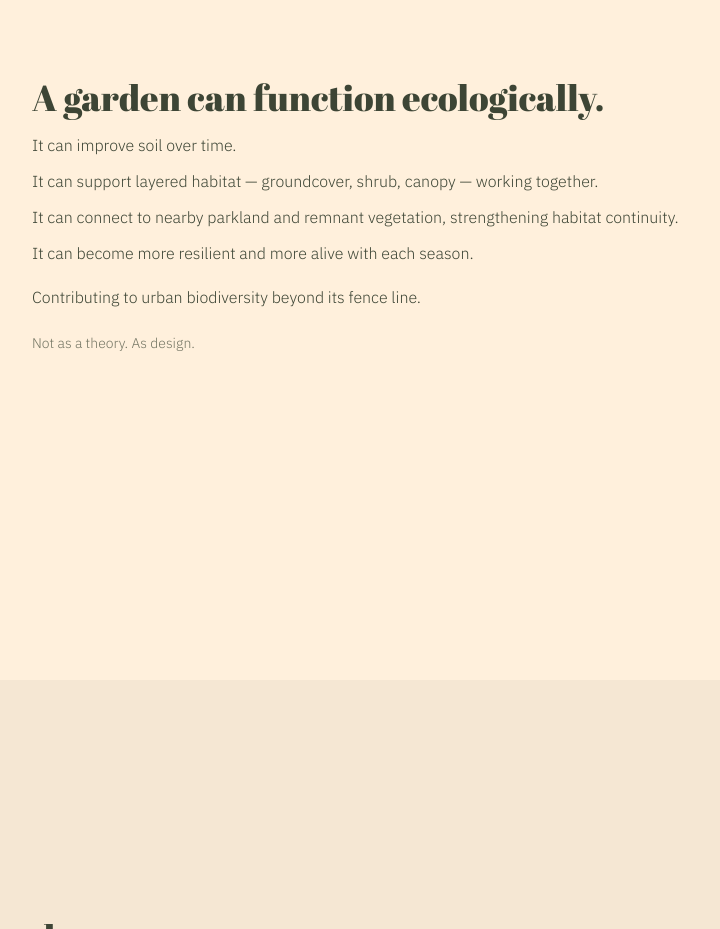
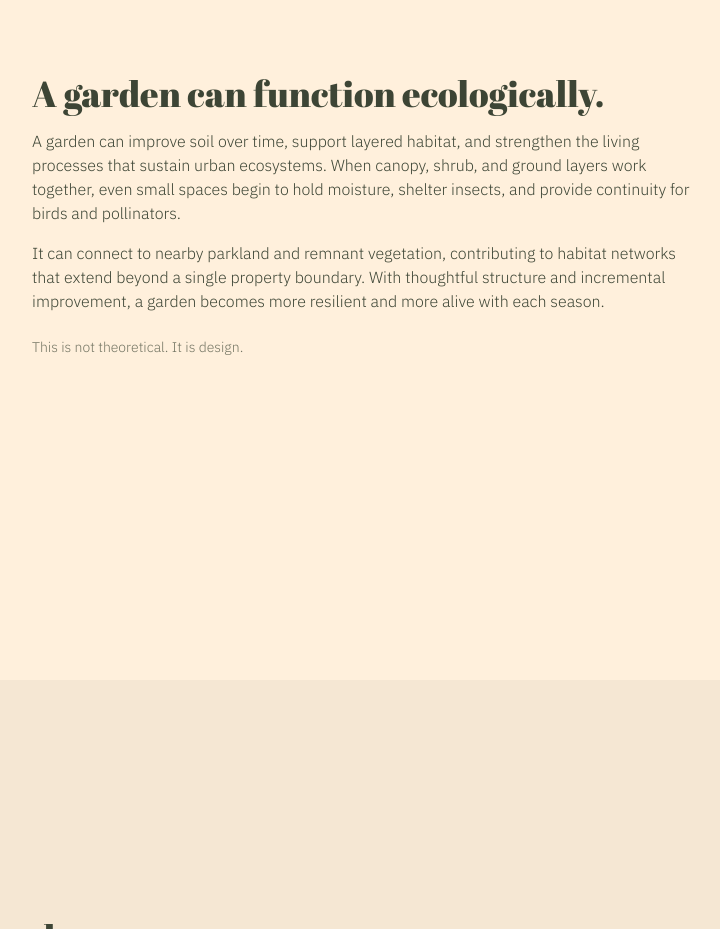
Before and after one commit to tinyforests/reg, a plain HTML site: page index.html in a window 1280 px wide. Shown: the part 1720-2649 px from the top of the page, without its empty margins (184-904 px from the left). Drawn offline with nearby package versions, Linux system fonts and the light colour scheme.

Commit message:
Update index.html

```diff
--- a/index.html
+++ b/index.html
@@ -438,26 +438,16 @@
           A garden can function ecologically.
         </h2>
 
-        <div class="space-y-3 text-sm md:text-base leading-relaxed font-light max-w-2xl">
+        <div class="space-y-4 text-sm md:text-base leading-relaxed font-light max-w-2xl">
           <p>
-            It can improve soil over time.
+            A garden can improve soil over time, support layered habitat, and strengthen the living processes that sustain urban ecosystems. When canopy, shrub, and ground layers work together, even small spaces begin to hold moisture, shelter insects, and provide continuity for birds and pollinators.
           </p>
           <p>
-            It can support layered habitat — groundcover, shrub, canopy — working together.
-          </p>
-          <p>
-            It can connect to nearby parkland and remnant vegetation, strengthening habitat continuity.
-          </p>
-          <p>
-            It can become more resilient and more alive with each season.
+            It can connect to nearby parkland and remnant vegetation, contributing to habitat networks that extend beyond a single property boundary. With thoughtful structure and incremental improvement, a garden becomes more resilient and more alive with each season.
           </p>
 
-          <p class="pt-2">
-            Contributing to urban biodiversity beyond its fence line.
-          </p>
-
-          <p class="pt-3 muted text-xs md:text-sm">
-            Not as a theory. As design.
+          <p class="pt-2 muted text-xs md:text-sm">
+            This is not theoretical. It is design.
           </p>
         </div>
       </div>
```
